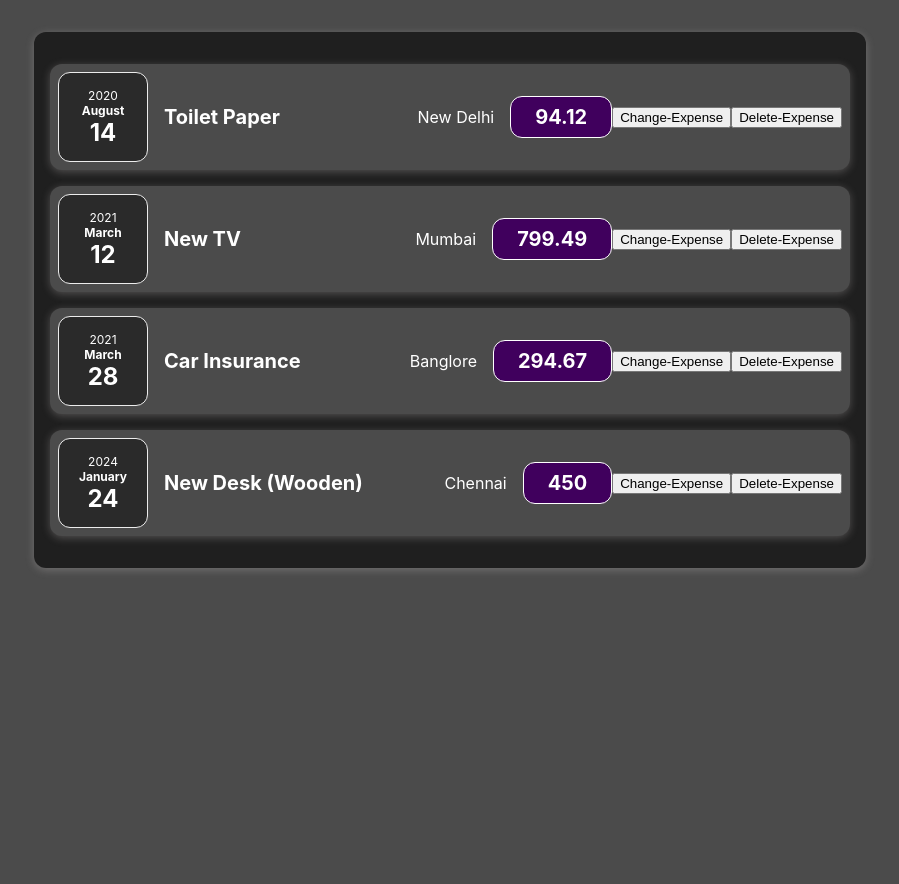
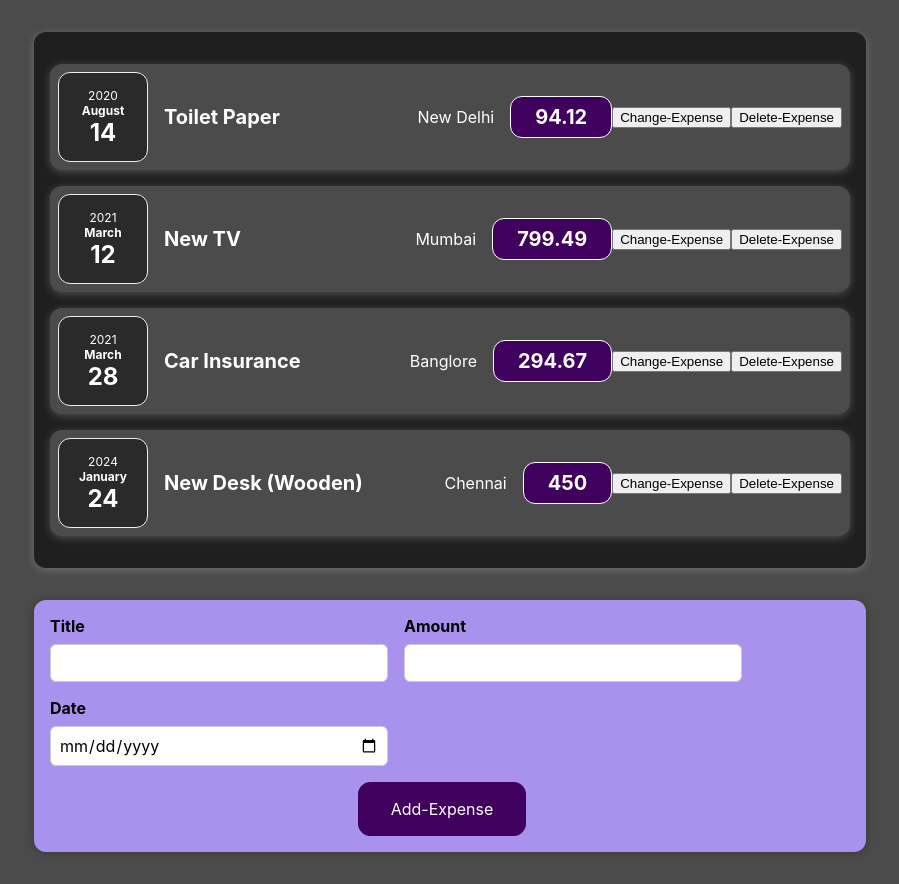
Before and after one commit to EshaGautam/React, a React (Create React App) app: page / in a window 1280 px wide. Shown: the whole page, without its empty margins (190-1089 px from the left). Before the commit the page ends 800 px from the top, so only its background shows below. Built offline with nearby package versions, Linux system fonts and the light colour scheme.

Commit message:
Added an ExpenseForm

```diff
--- a/src/App.js
+++ b/src/App.js
@@ -1,5 +1,6 @@
-
+import React from "react";
 import Expenses from "./component/Expenses/Expenses";
+import ExpenseForm from "./component/Expenses/ExpenseForm";
 
 const App = ()=> {
 
@@ -37,6 +38,7 @@ const App = ()=> {
     <div>
 
       <Expenses items={expenses}/>
+      <ExpenseForm/>
     </div>
   );
 }
--- /dev/null
+++ b/src/component/Expenses/ExpenseForm.css
@@ -0,0 +1,48 @@
+.new-expense {
+  background-color: #a892ee;
+  padding: 1rem;
+  margin: 2rem auto;
+  width: 50rem;
+  max-width: 95%;
+  border-radius: 12px;
+  text-align: center;
+  box-shadow: 0 1px 8px rgba(0, 0, 0, 0.25);
+}
+
+.new-expense button {
+  font: inherit;
+  cursor: pointer;
+  padding: 1rem 2rem;
+  border: 1px solid #40005d;
+  background-color: #40005d;
+  color: white;
+  border-radius: 12px;
+  margin-right: 1rem;
+}
+
+.new-expense__controls {
+  display: flex;
+  flex-wrap: wrap;
+  gap: 1rem;
+  margin-bottom: 1rem;
+  text-align: left;
+}
+
+.new-expense__control label {
+  font-weight: bold;
+  margin-bottom: 0.5rem;
+  display: block;
+}
+
+.new-expense__control input {
+  font: inherit;
+  padding: 0.5rem;
+  border-radius: 6px;
+  border: 1px solid #ccc;
+  width: 20rem;
+  max-width: 100%;
+}
+
+.new-expense__actions {
+  text-align: right;
+}
--- /dev/null
+++ b/src/component/Expenses/ExpenseForm.js
@@ -0,0 +1,52 @@
+import React from 'react';
+import './ExpenseForm.css'
+
+function ExpenseForm(){
+const handleTitleChange = (event) =>{
+    let newTitle = event.target.value;
+    console.log(newTitle)
+}
+
+const handleAmountChange = (event) =>{
+
+    let newAmount = event.target.value;
+    console.log(newAmount)
+}
+
+const handleDateChange = (event) =>{
+
+    let newDate = event.target.value;
+    console.log(newDate)
+}
+    return (
+      <form className="new-expense">
+        <div className="new-expense__controls">
+          <div className="new-expense__control">
+            <label>Title</label>
+            <input type="text" onChange={handleTitleChange} />
+          </div>
+          <div className="new-expense__control">
+            <label>Amount</label>
+            <input
+              type="number"
+              min="0.01"
+              step="0.01"
+              onChange={handleAmountChange}
+            />
+          </div>
+          <div className="new-expense__control">
+            <label>Date</label>
+            <input
+              type="date"
+              min="2019-01-01"
+              max="2020-12-31"
+              onChange={handleDateChange}
+            />
+          </div>
+        </div>
+        <button>Add-Expense</button>
+      </form>
+    );
+}
+
+export default ExpenseForm
```
